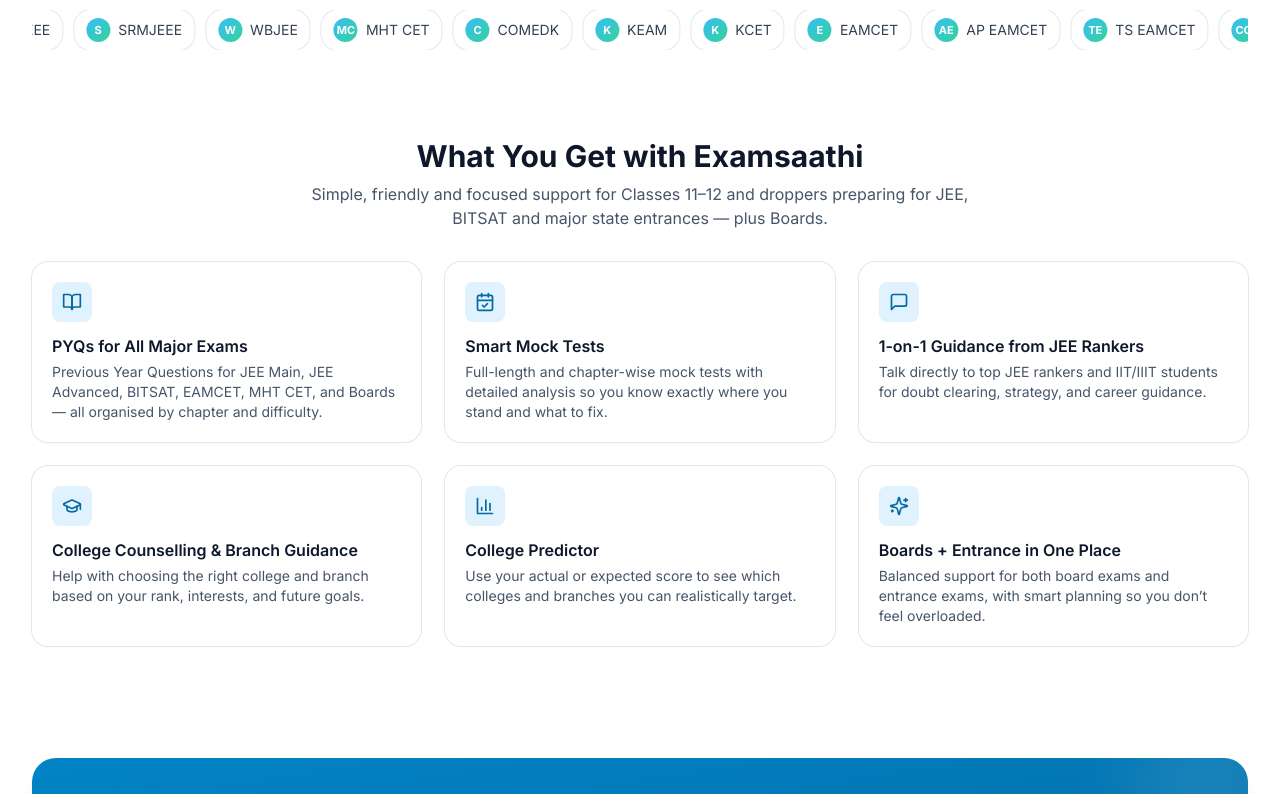
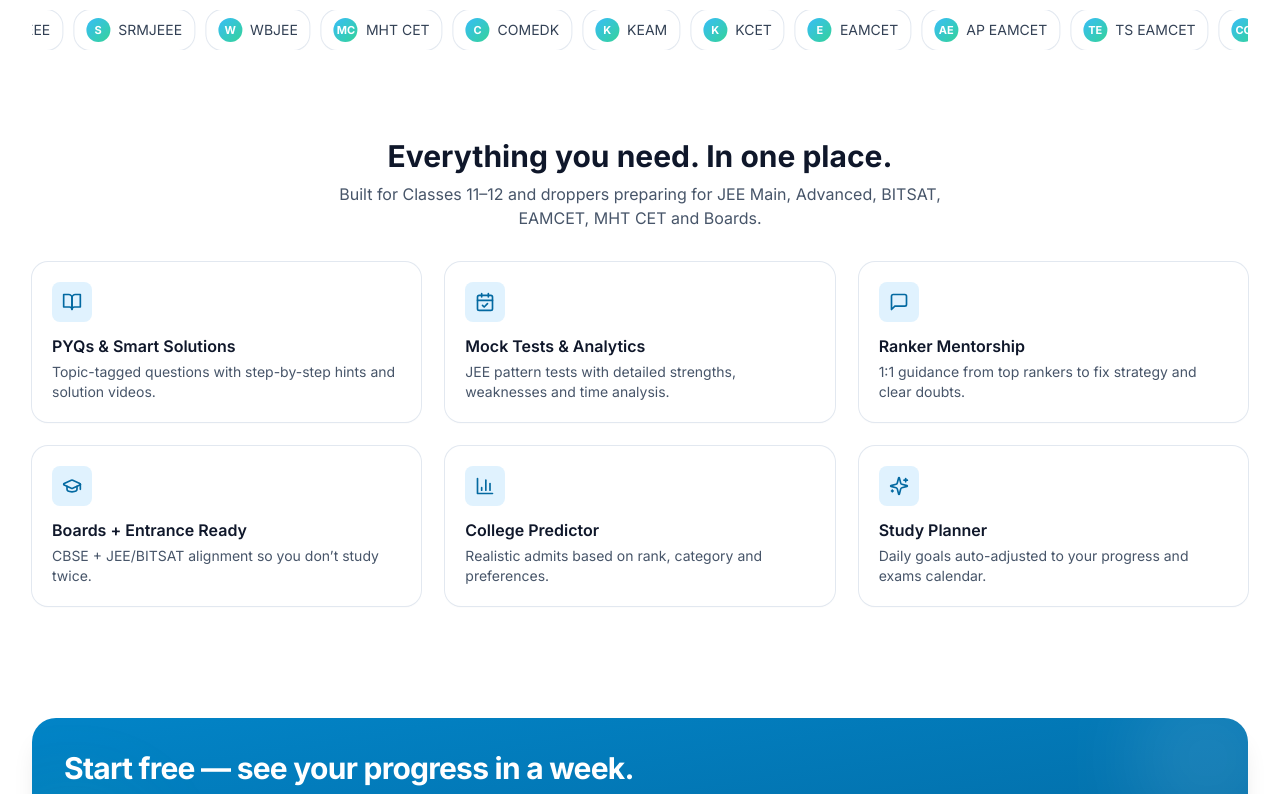
Before and after one commit to flamesResource6/frontend-repo_q7ovtfqp_aeqpc4, a React (Vite) app: page / in a window 1280 px wide. Shown: the part 560-1354 px from the top of the page. Built offline with nearby package versions, Linux system fonts and the light colour scheme; a web font is replaced by a local one.

Commit message:
Update project prj_q7ovtfqp - 2025-11-20T19:11:34.585Z

```diff
--- a/src/components/Features.jsx
+++ b/src/components/Features.jsx
@@ -4,39 +4,33 @@
   const items = [
     {
       icon: BookOpen,
-      title: "PYQs for All Major Exams",
-      desc:
-        "Previous Year Questions for JEE Main, JEE Advanced, BITSAT, EAMCET, MHT CET, and Boards — all organised by chapter and difficulty.",
+      title: "PYQs & Smart Solutions",
+      desc: "Topic-tagged questions with step-by-step hints and solution videos.",
     },
     {
       icon: CalendarCheck,
-      title: "Smart Mock Tests",
-      desc:
-        "Full-length and chapter-wise mock tests with detailed analysis so you know exactly where you stand and what to fix.",
+      title: "Mock Tests & Analytics",
+      desc: "JEE pattern tests with detailed strengths, weaknesses and time analysis.",
     },
     {
       icon: MessageSquare,
-      title: "1-on-1 Guidance from JEE Rankers",
-      desc:
-        "Talk directly to top JEE rankers and IIT/IIIT students for doubt clearing, strategy, and career guidance.",
+      title: "Ranker Mentorship",
+      desc: "1:1 guidance from top rankers to fix strategy and clear doubts.",
     },
     {
       icon: GraduationCap,
-      title: "College Counselling & Branch Guidance",
-      desc:
-        "Help with choosing the right college and branch based on your rank, interests, and future goals.",
+      title: "Boards + Entrance Ready",
+      desc: "CBSE + JEE/BITSAT alignment so you don’t study twice.",
     },
     {
       icon: BarChart3,
       title: "College Predictor",
-      desc:
-        "Use your actual or expected score to see which colleges and branches you can realistically target.",
+      desc: "Realistic admits based on rank, category and preferences.",
     },
     {
       icon: Sparkles,
-      title: "Boards + Entrance in One Place",
-      desc:
-        "Balanced support for both board exams and entrance exams, with smart planning so you don’t feel overloaded.",
+      title: "Study Planner",
+      desc: "Daily goals auto-adjusted to your progress and exams calendar.",
     },
   ];
 
@@ -44,16 +38,13 @@
     <section className="py-12 sm:py-16">
       <div className="mx-auto max-w-7xl px-4 sm:px-6 lg:px-8">
         <div className="text-center max-w-2xl mx-auto">
-          <h2 className="text-2xl sm:text-3xl font-bold text-slate-900">What You Get with Examsaathi</h2>
-          <p className="mt-2 text-slate-600">Simple, friendly and focused support for Classes 11–12 and droppers preparing for JEE, BITSAT and major state entrances — plus Boards.</p>
+          <h2 className="text-2xl sm:text-3xl font-bold text-slate-900">Everything you need. In one place.</h2>
+          <p className="mt-2 text-slate-600">Built for Classes 11–12 and droppers preparing for JEE Main, Advanced, BITSAT, EAMCET, MHT CET and Boards.</p>
         </div>
 
         <div className="mt-8 grid sm:grid-cols-2 lg:grid-cols-3 gap-4 sm:gap-6">
           {items.map((it) => (
-            <div
-              key={it.title}
-              className="rounded-2xl bg-white ring-1 ring-slate-200 p-5 shadow-sm hover:shadow-md transition-shadow"
-            >
+            <div key={it.title} className="rounded-2xl bg-white ring-1 ring-slate-200 p-5 shadow-sm">
               <div className="h-10 w-10 rounded-lg bg-sky-100 text-sky-700 flex items-center justify-center">
                 <it.icon className="h-5 w-5" />
               </div>
```
